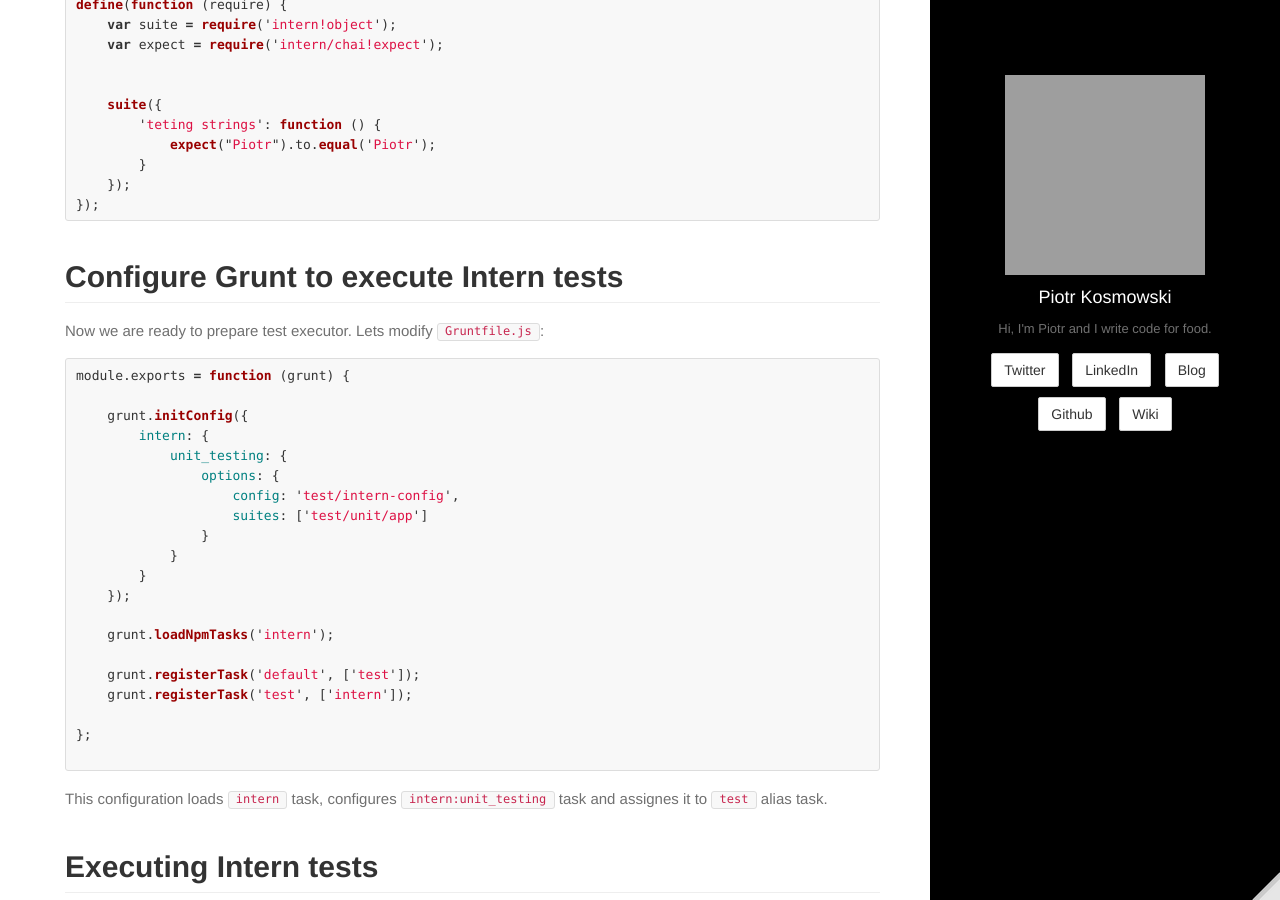
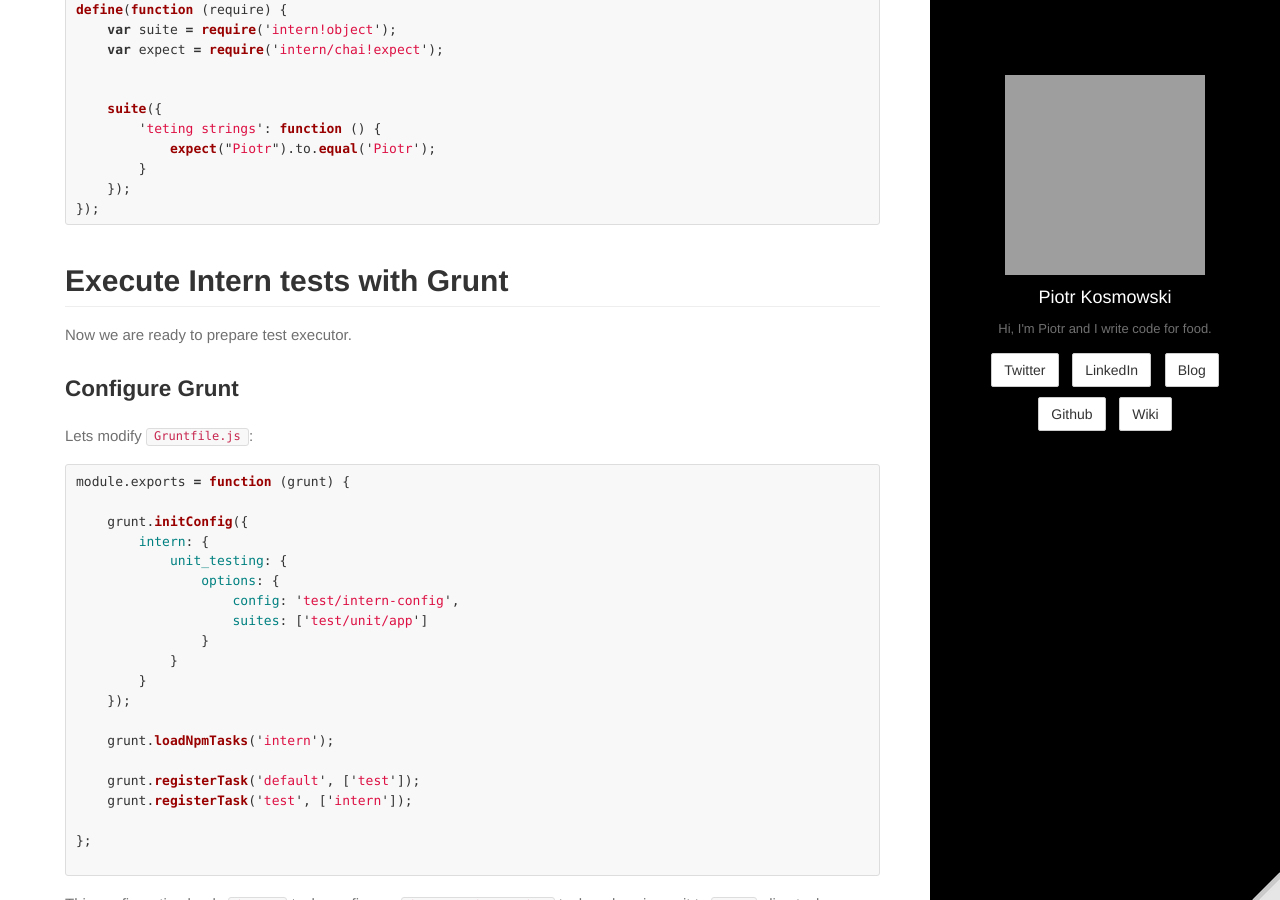
Before and after one commit to kospiotr/kospiotr.github.io, a Jekyll site: the page built from _posts/2015-03-01-unit-tests-with-intern.md, in a window 1280 px wide and 900 px high, scrolled down 4131 px. Built offline with Jekyll 4.4.1, drawn with Linux system fonts in a browser that asks for light colours; Markdown is read by kramdown in place of the engine named in the settings; some of the changed text lies outside the part shown; grey boxes are pictures that could not be loaded.

Commit message:
Update 2015-03-01-unit-tests-with-intern.md

````diff
--- a/_posts/2015-03-01-unit-tests-with-intern.md
+++ b/_posts/2015-03-01-unit-tests-with-intern.md
@@ -145,7 +145,7 @@ Install Intern dependency:
 npm install intern --save-dev
 ```
 
-## Intern configuration
+### Intern configuration
 
 Create tests directory:
 
@@ -182,9 +182,14 @@ define(function (require) {
 });
 ```
 
-## Configure Grunt to execute Intern tests
+## Execute Intern tests with Grunt
 
-Now we are ready to prepare test executor. Lets modify ```Gruntfile.js```:
+Now we are ready to prepare test executor.
+
+
+### Configure Grunt
+
+Lets modify ```Gruntfile.js```:
 
 ```js
 module.exports = function (grunt) {
@@ -210,7 +215,7 @@ module.exports = function (grunt) {
 ```
 This configuration loads ```intern``` task, configures ```intern:unit_testing``` task and assignes it to ```test``` alias task.
 
-## Executing Intern tests
+### Executing Intern tests
 
 Lets execute first unit task:
 
````
